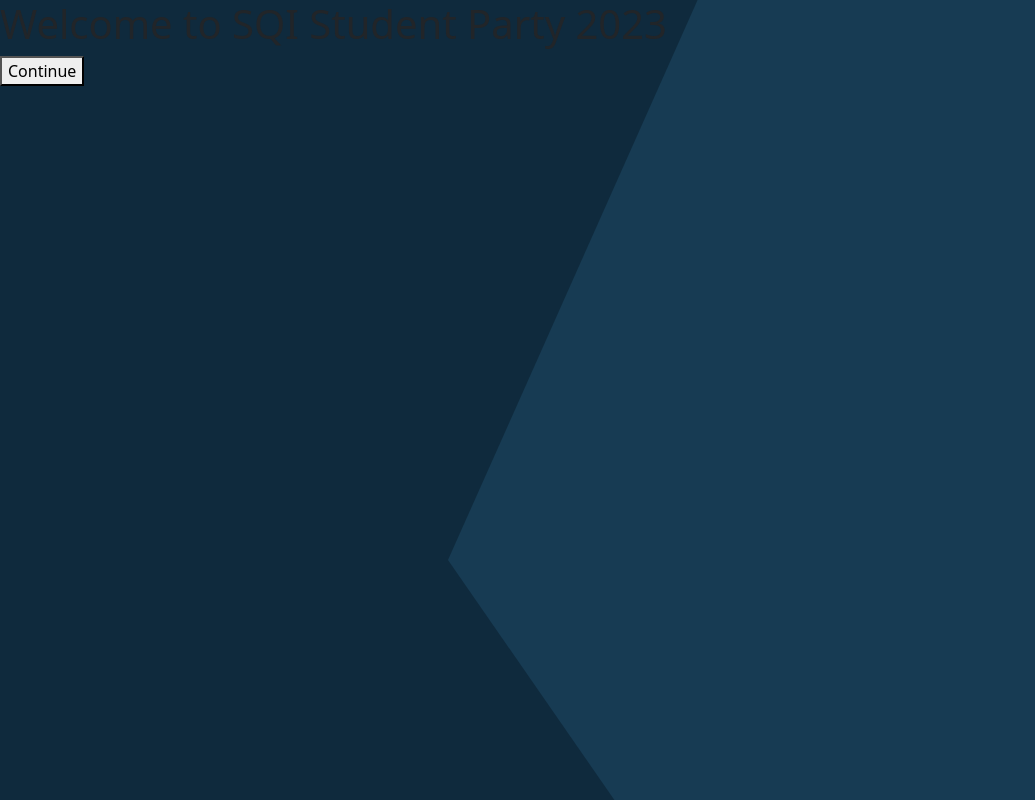
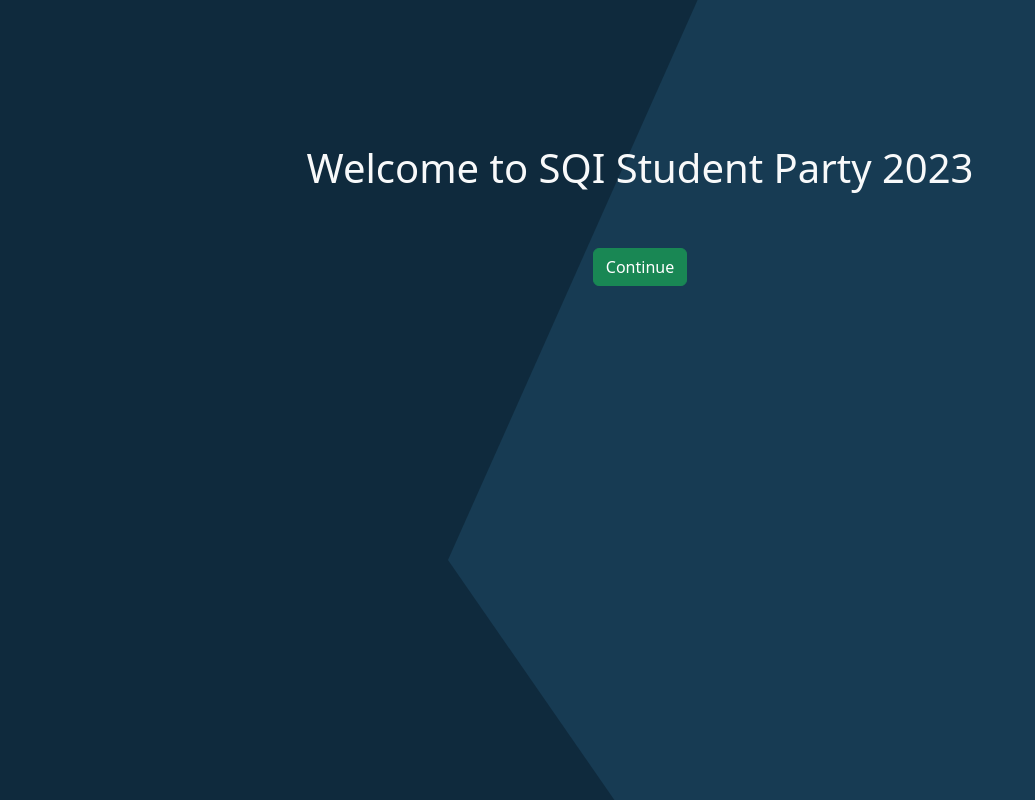
Before and after one commit to Oluwafemi-John1/Anonymous-message-app, a React (Vite) app: page / in a window 1280 px wide. Shown: the whole page, without its empty margins (0-1035 px from the left). Built offline with nearby package versions, Linux system fonts and the light colour scheme.

Commit message:
Refactor Home component UI

```diff
--- a/src/components/Home.jsx
+++ b/src/components/Home.jsx
@@ -32,8 +32,10 @@ const Home = () => {
     }
   return (
     <>
-        <h1>Welcome to SQI Student Party 2023</h1>
-        <button onClick={signIn}>Continue</button>
+        <div className="mt-5 col-lg-8 col-10 mx-auto text-center p-lg-5 p-2">
+            <h1 className='mt-lg-5 mt-4 text-light'>Welcome to SQI Student Party 2023</h1>
+            <button onClick={signIn} className='btn btn-success my-5'>Continue</button>
+        </div>
     </>
   )
 }
```
